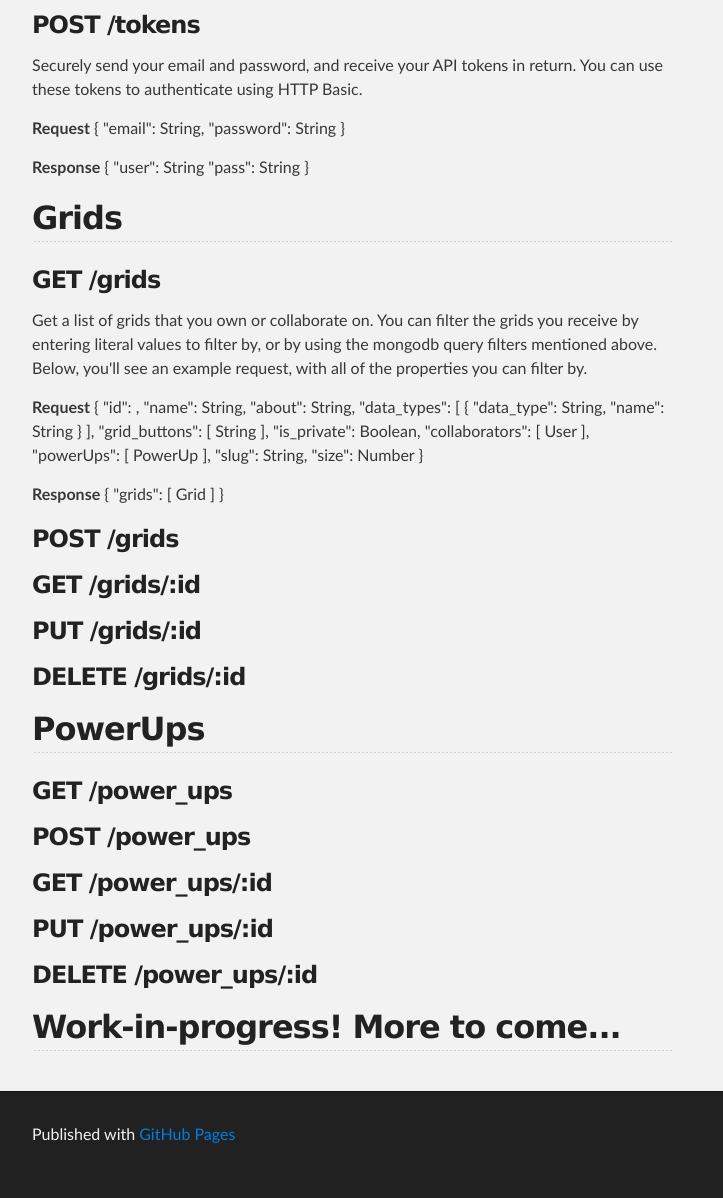
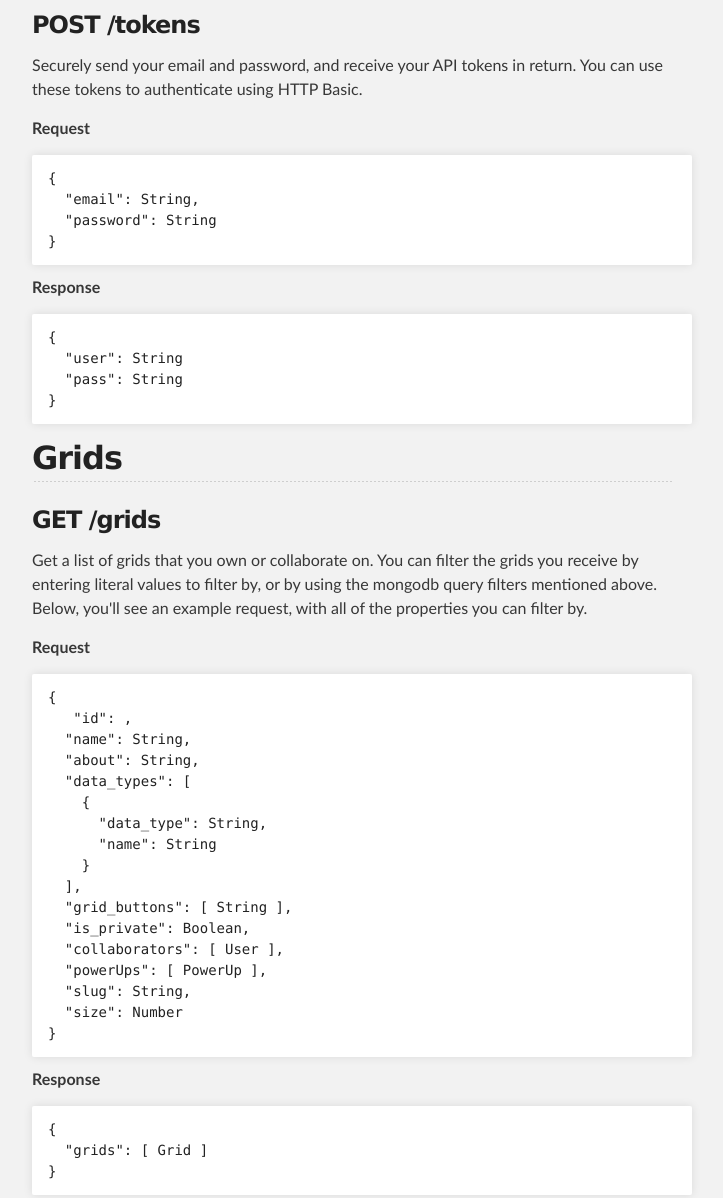
Before and after one commit to PowerUpInc/powerupinc.github.io, a plain HTML site: page index.html in a window 1280 px wide. Shown: the part 2719-3917 px from the top of the page, without its empty margins (288-1011 px from the left). Drawn offline with Linux system fonts and the light colour scheme.

Commit message:
Replace master branch with page content via GitHub

```diff
--- a/index.html
+++ b/index.html
@@ -129,17 +129,21 @@
 
 <p>Securely send your email and password, and receive your API tokens in return. You can use these tokens to authenticate using HTTP Basic.</p>
 
-<p><strong>Request</strong>
-    {
+<p><strong>Request</strong></p>
+
+<pre><code>{
   "email": String,
   "password": String
-    }</p>
+}
+</code></pre>
 
-<p><strong>Response</strong>
-    {
+<p><strong>Response</strong></p>
+
+<pre><code>{
   "user": String
   "pass": String
-    }</p>
+}
+</code></pre>
 
 <h2>
 <a name="grids-1" class="anchor" href="#grids-1"><span class="octicon octicon-link"></span></a>Grids</h2>
@@ -149,8 +153,9 @@
 
 <p>Get a list of grids that you own or collaborate on. You can filter the grids you receive by entering literal values to filter by, or by using the mongodb query filters mentioned above. Below, you'll see an example request, with all of the properties you can filter by.</p>
 
-<p><strong>Request</strong>
-    {
+<p><strong>Request</strong></p>
+
+<pre><code>{
    "id": ,
   "name": String,
   "about": String,
@@ -166,12 +171,15 @@
   "powerUps": [ PowerUp ],
   "slug": String,
   "size": Number
-    }</p>
+}
+</code></pre>
 
-<p><strong>Response</strong>
-    {
+<p><strong>Response</strong></p>
+
+<pre><code>{
   "grids": [ Grid ]
-    }</p>
+}
+</code></pre>
 
 <h3>
 <a name="post-grids" class="anchor" href="#post-grids"><span class="octicon octicon-link"></span></a>POST /grids</h3>
```
Also changed, not shown: params.json (+1 -1 lines). Lines whose indentation alone changed are shown as unchanged.
